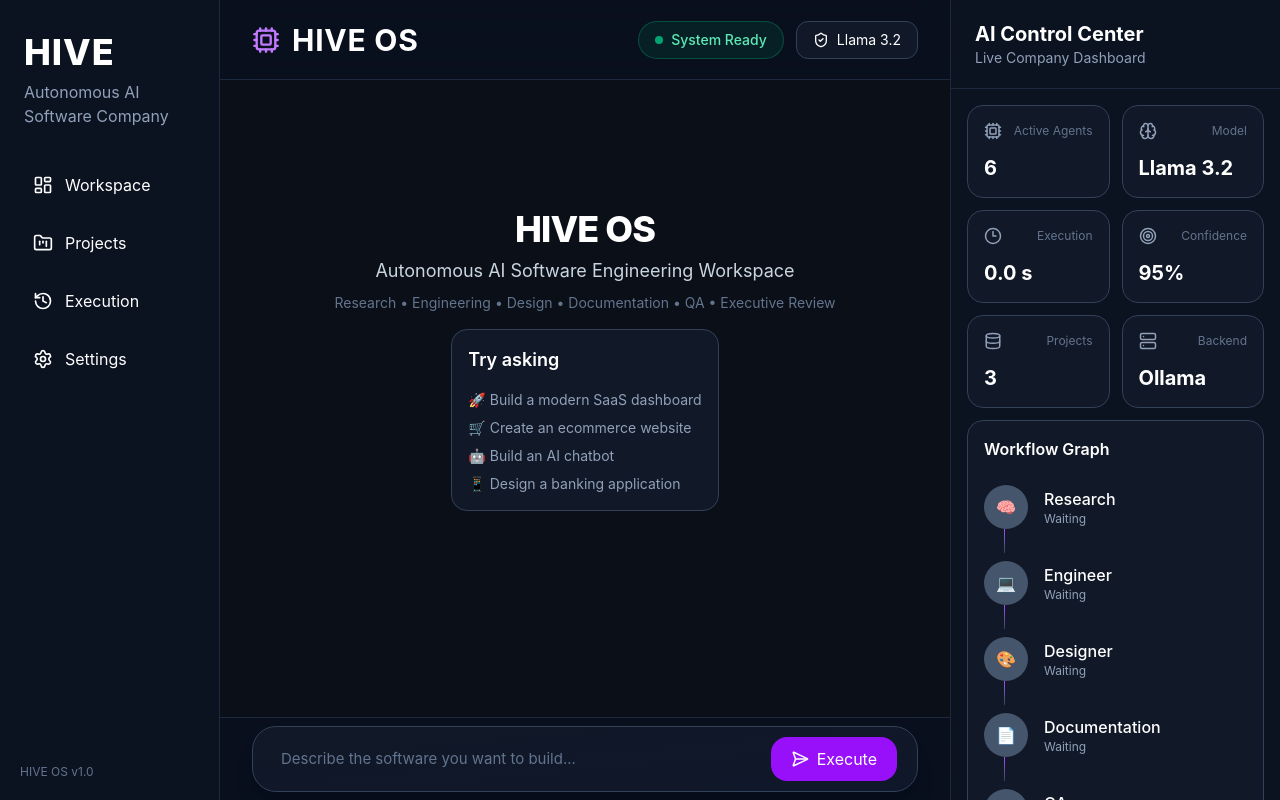
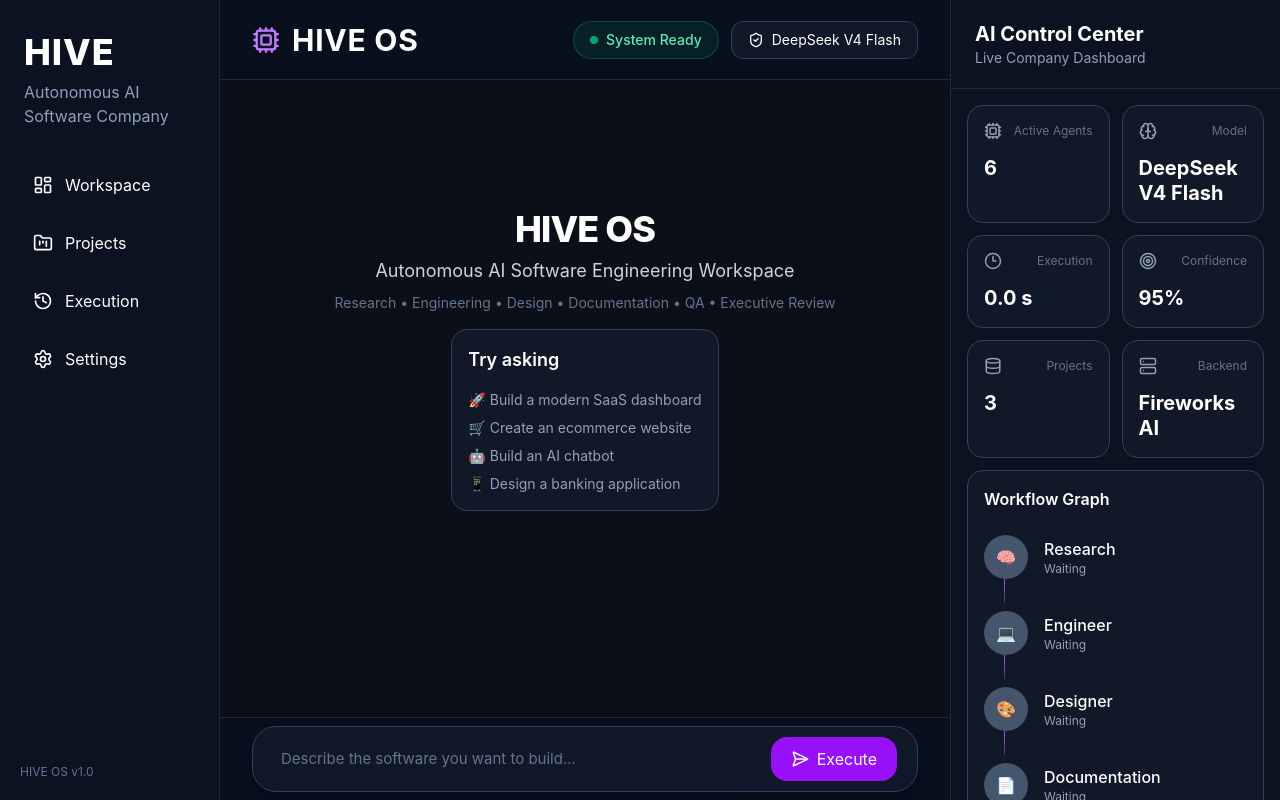
Before and after one commit to ahnaft20/HIVE-OS, a React app in the folder frontend/: page / in a window 1280 px wide. Built offline with nearby package versions, Linux system fonts and the light colour scheme; the HTML template or start-up script is replaced by a standard one.

Commit message:
Update dashboard branding for Fireworks AI

```diff
--- a/frontend/src/App.jsx
+++ b/frontend/src/App.jsx
@@ -28,7 +28,7 @@ export default function App() {
   // ✅ NEW STATE — Execution timing, confidence, and model (for AgentPanel)
   const [executionTime, setExecutionTime] = useState("0.0 s");
   const [confidence, setConfidence] = useState(95);
-  const [modelName, setModelName] = useState("Llama 3.2");
+  const [modelName, setModelName] = useState("DeepSeek V4 Flash");
 
   const {
     updateAgent,
@@ -99,7 +99,7 @@ export default function App() {
       );
 
       // ✅ Model name from backend response (or fallback)
-      setModelName(data.model || "Llama 3.2");
+      setModelName(data.model || "DeepSeek V4 Flash");
 
       updateAgent("research", "Working");
       await wait(600);
--- a/frontend/src/components/AgentPanel.jsx
+++ b/frontend/src/components/AgentPanel.jsx
@@ -45,7 +45,7 @@ export default function AgentPanel({
           model={modelName}
           executionTime={executionTime}
           projects={files.length}
-          backend="Ollama"
+          backend="Fireworks AI"
         />
 
         <WorkflowGraph agents={agents} />
--- a/frontend/src/components/Header.jsx
+++ b/frontend/src/components/Header.jsx
@@ -48,7 +48,7 @@ export default function Header() {
 
           <span className="text-sm">
 
-            Llama 3.2
+            DeepSeek V4 Flash
 
           </span>
 
```
